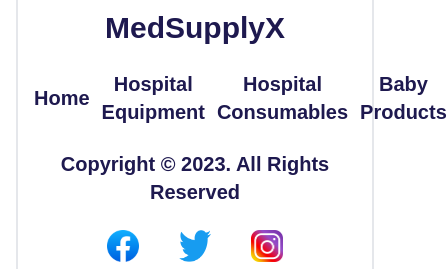
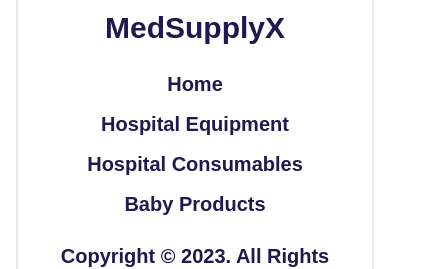
Before and after one commit to gitahievans/MedSupplyX, a React (Vite) app: page /checkout in a window 390 px wide. Shown: the part 1600-1869 px from the top of the page, 447 px wide, since content can reach past the window. Built offline with nearby package versions, Linux system fonts and the light colour scheme; no server answers.

Commit message:
Change footer display style on mobile

```diff
--- a/src/components/Footer.jsx
+++ b/src/components/Footer.jsx
@@ -7,7 +7,7 @@ const Footer = () => {
   return (
     <footer className="text-[#1E194F] border-2 flex flex-col gap-6 justify-center text-center p-4 m-4 rounded-lg ">
       <h1 className="text-3xl font-extrabold">MedSupplyX</h1>
-      <div className=" flex justify-around text-center text-xl gap-3 font-bold">
+      <div className=" flex flex-col md:flex-row justify-around text-center text-xl gap-3 font-bold">
         <Link to="/" className="flex flex-col justify-center">
           Home
         </Link>
```
